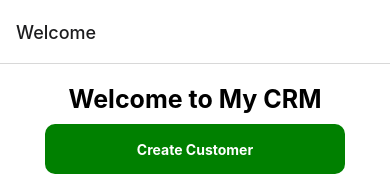
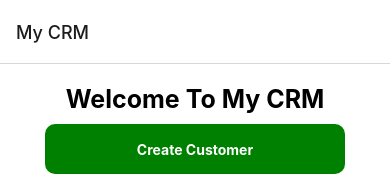
Before and after one commit to mark62005/my-crm, a React Native app: screen /Welcome in a window 390 px wide. Shown: the top 176 px of the page. Built offline with nearby package versions, Linux system fonts and the light colour scheme.

Commit message:
Edit Welcome Screen

```diff
--- a/src/navigation/index.js
+++ b/src/navigation/index.js
@@ -3,6 +3,8 @@ import { NavigationContainer } from "@react-navigation/native";
 import { createNativeStackNavigator } from "@react-navigation/native-stack";
 
 import Welcome from "./screens/Welcome";
+
+import { WELCOME_TITLE } from "../utilities/constants";
 
 const Stack = createNativeStackNavigator();
 
@@ -10,7 +12,11 @@ const Navigation = () => {
     return (
         <NavigationContainer>
             <Stack.Navigator initialRouteName="Welcome">
-                <Stack.Screen name="Welcome" component={ Welcome } />
+                <Stack.Screen
+                    name="Welcome"
+                    component={ Welcome }
+                    options={ { title: WELCOME_TITLE.title } }
+                />
             </Stack.Navigator>
         </NavigationContainer>
     );
--- a/src/navigation/screens/Welcome/index.js
+++ b/src/navigation/screens/Welcome/index.js
@@ -3,6 +3,7 @@ import { useNavigation } from "@react-navigation/native";
 import { SafeAreaView, ScrollView, View } from "react-native";
 import Button from "../../../components/Button";
 import Title from "../../../components/Title";
+import { WELCOME_TITLE } from "../../../utilities/constants";
 import stylesFn from "./styles";
 
 export default function Welcome() {
@@ -13,7 +14,7 @@ export default function Welcome() {
         <SafeAreaView>
             <ScrollView>
                 <View style={ styles.container }>
-                    <Title text="Welcome to My CRM" />
+                    <Title text={ WELCOME_TITLE.heading } />
 
                     <Button
                         onPress={ () => navigate("Add Customer") }
@@ -29,6 +30,7 @@ export default function Welcome() {
                     <Button
                         onPress={ () => {
                             // TODO: Clear data
+                            console.log("CLEAR DATA BUTTON TAPPED");
                         } }
                         text="Clear Data"
                         disabled={ false }
--- /dev/null
+++ b/src/utilities/constants.js
@@ -0,0 +1,4 @@
+export const WELCOME_TITLE = {
+    title: "My CRM",
+    heading: "Welcome To My CRM",
+};
```
